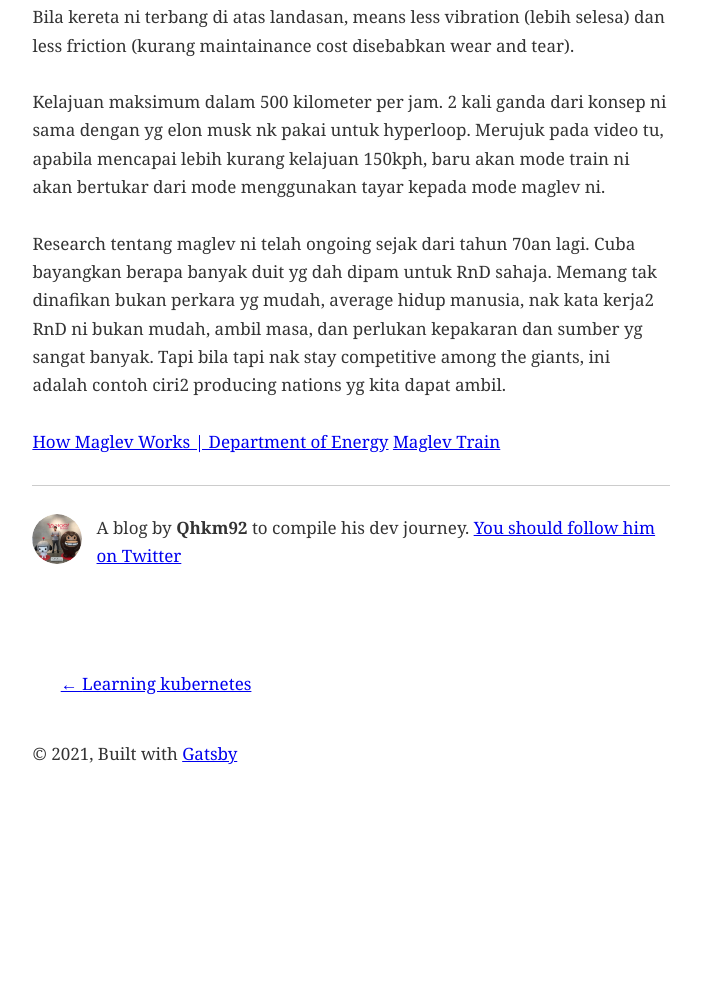
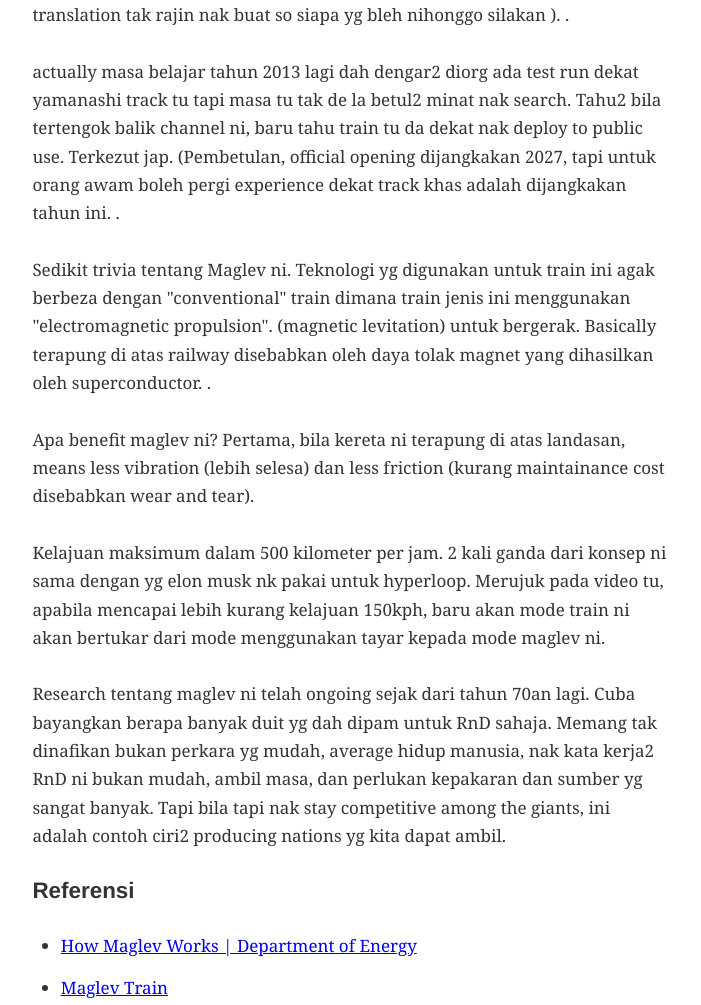
Before and after one commit to Qhkm92/my-blog, a Gatsby site: page /kereta-terbang-shinkan/ in a window 1280 px wide. Shown: the part 718-1723 px from the top of the page, without its empty margins (289-990 px from the left). Before the commit the page ends 1529 px from the top, so only its background shows below. Built offline with nearby package versions, Linux system fonts and the light colour scheme; Gatsby itself is replaced by a stand-in of ours; some packages are replaced by stand-ins of ours.

Commit message:
edit maglev

```diff
--- a/content/blog/kereta-terbang-shinkan.md
+++ b/content/blog/kereta-terbang-shinkan.md
@@ -3,6 +3,8 @@ title: "Kereta terbang maglev"
 date: "2021-01-03"
 categories: ["blog" ]
 ---
+
+![Japanese maglev train](../assets/maglev.jpg)
 
 Kelmarin masa random2 buka tv tertengok satu konten rancangan menarik yg buat saye rasa nak share. Video saya sertakan dalam post ini sekali ( translation tak rajin nak buat so siapa yg bleh nihonggo silakan ).
 .
@@ -10,14 +12,15 @@ Kelmarin masa random2 buka tv tertengok satu konten rancangan menarik yg buat sa
 actually masa belajar tahun 2013 lagi dah dengar2 diorg ada test run dekat yamanashi track tu tapi masa tu tak de la betul2 minat nak search. Tahu2 bila tertengok balik channel ni, baru tahu train tu da dekat nak deploy to public use. Terkezut jap. (Pembetulan, official opening dijangkakan 2027, tapi untuk orang awam boleh pergi experience dekat track khas adalah dijangkakan tahun ini.
 .
 
-Sedikit trivia tentang Maglev ni. Teknologi yg dipakai untuk train ini berbeza dengan conventional train dimana train jenis ini menggunakan asas prinsip magnet "electromagnetic propulsion", sejenis magnet yg apabila disejukkan ke tahap ekstrim, akan menjadi magnet yg maha kuat.  (magnetic levitation) basically kereta terbang.
+Sedikit trivia tentang Maglev ni. Teknologi yg digunakan untuk train ini agak berbeza dengan "conventional" train dimana train jenis ini menggunakan "electromagnetic propulsion". (magnetic levitation) untuk bergerak. Basically terapung di atas railway disebabkan oleh daya tolak magnet yang dihasilkan oleh superconductor.
 .
 
-Bila kereta ni terbang di atas landasan, means less vibration (lebih selesa) dan less friction (kurang maintainance cost disebabkan wear and tear).
+Apa benefit maglev ni? Pertama, bila kereta ni terapung di atas landasan, means less vibration (lebih selesa) dan less friction (kurang maintainance cost disebabkan wear and tear).
 
 Kelajuan maksimum dalam 500 kilometer per jam. 2 kali ganda dari  konsep ni sama dengan yg elon musk nk pakai untuk hyperloop. Merujuk pada video tu, apabila mencapai lebih kurang kelajuan 150kph, baru akan mode train ni akan bertukar dari mode menggunakan tayar kepada mode maglev ni.
 
 Research tentang maglev ni telah ongoing sejak dari tahun 70an lagi. Cuba bayangkan berapa banyak duit yg dah dipam untuk RnD sahaja. Memang tak dinafikan bukan perkara yg mudah, average hidup manusia, nak kata kerja2 RnD ni bukan mudah, ambil masa, dan perlukan kepakaran dan sumber yg sangat banyak. Tapi bila tapi nak stay competitive among the giants, ini adalah contoh ciri2 producing nations yg kita dapat ambil.
 
-[How Maglev Works | Department of Energy](https://www.energy.gov/articles/how-maglev-works)
-[Maglev Train](https://science.howstuffworks.com/transport/engines-equipment/maglev-train.htm)
+### Referensi
+- [How Maglev Works | Department of Energy](https://www.energy.gov/articles/how-maglev-works)
+- [Maglev Train](https://science.howstuffworks.com/transport/engines-equipment/maglev-train.htm)
```
Also changed, not shown: content/draft/draft.md (added, +2 -0 lines), content/assets/maglev.jpg (added).
